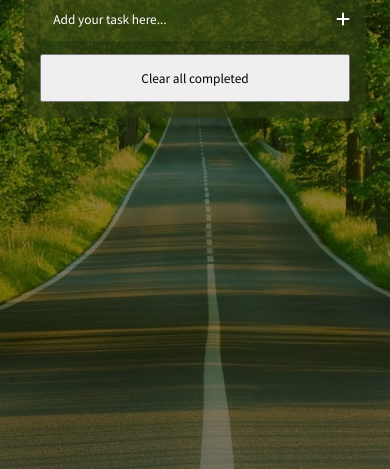
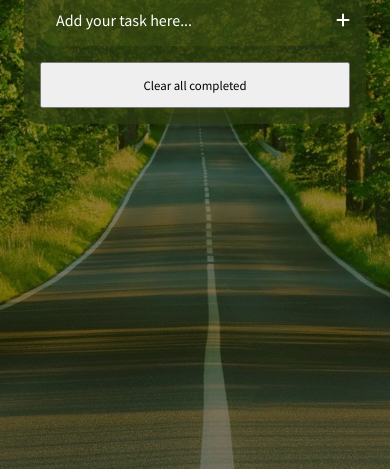
Before and after one commit to taldr27/To-Do-List, a website built with webpack: page src/index.html in a window 390 px wide. Shown: the part 423-892 px from the top of the page. Built offline with nearby package versions, Linux system fonts and the light colour scheme.

Commit message:
Finish mobile version

```diff
--- a/src/style.css
+++ b/src/style.css
@@ -43,6 +43,7 @@ body {
   margin-block: 1em;
   border-radius: 1em;
   padding: 1em;
+  font-size: 1em;
 }
 
 ::placeholder {
@@ -84,6 +85,7 @@ li {
   border: none;
   border-radius: 1em;
   color: white;
+  font-size: 0.8em;
 }
 
 .edit-active {
@@ -109,3 +111,8 @@ li {
   padding: 1em;
   width: 100%;
 }
+
+button,
+input[type='button'] {
+  font-size: 0.8em;
+}
```
